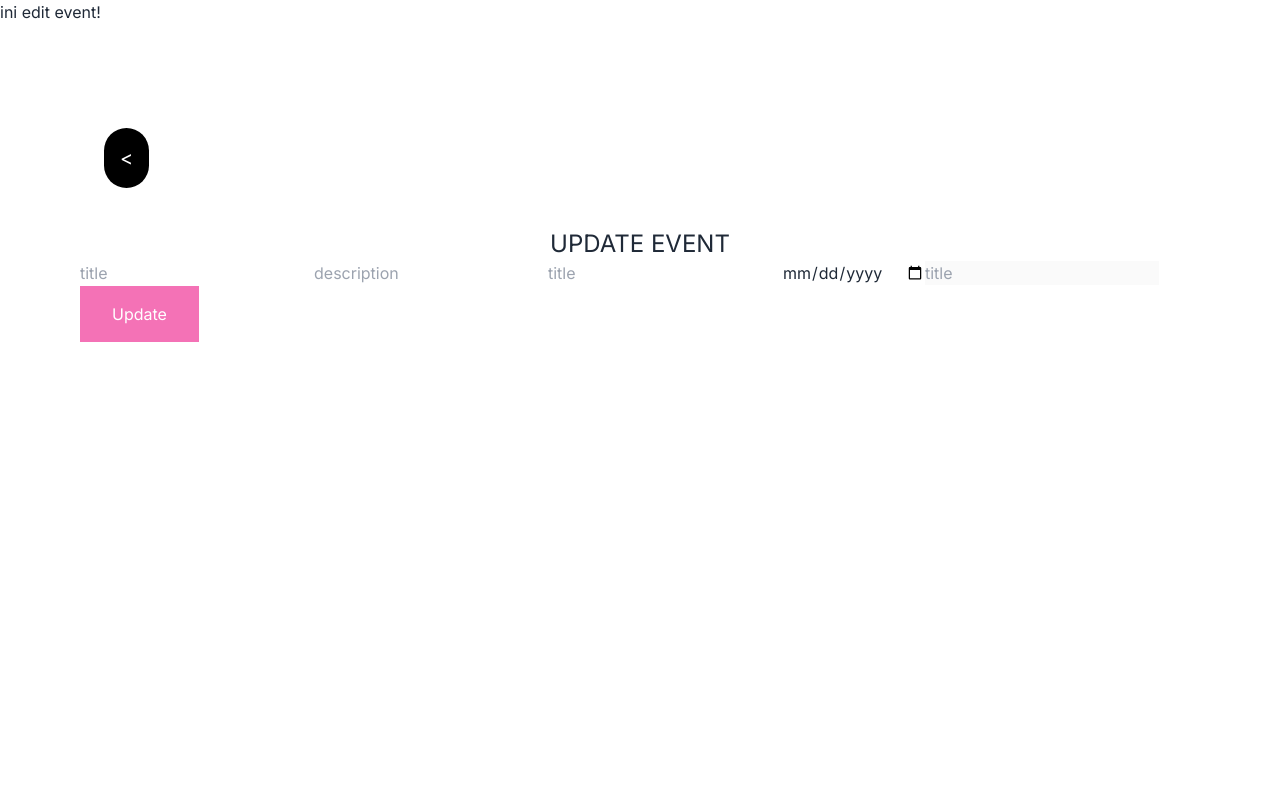
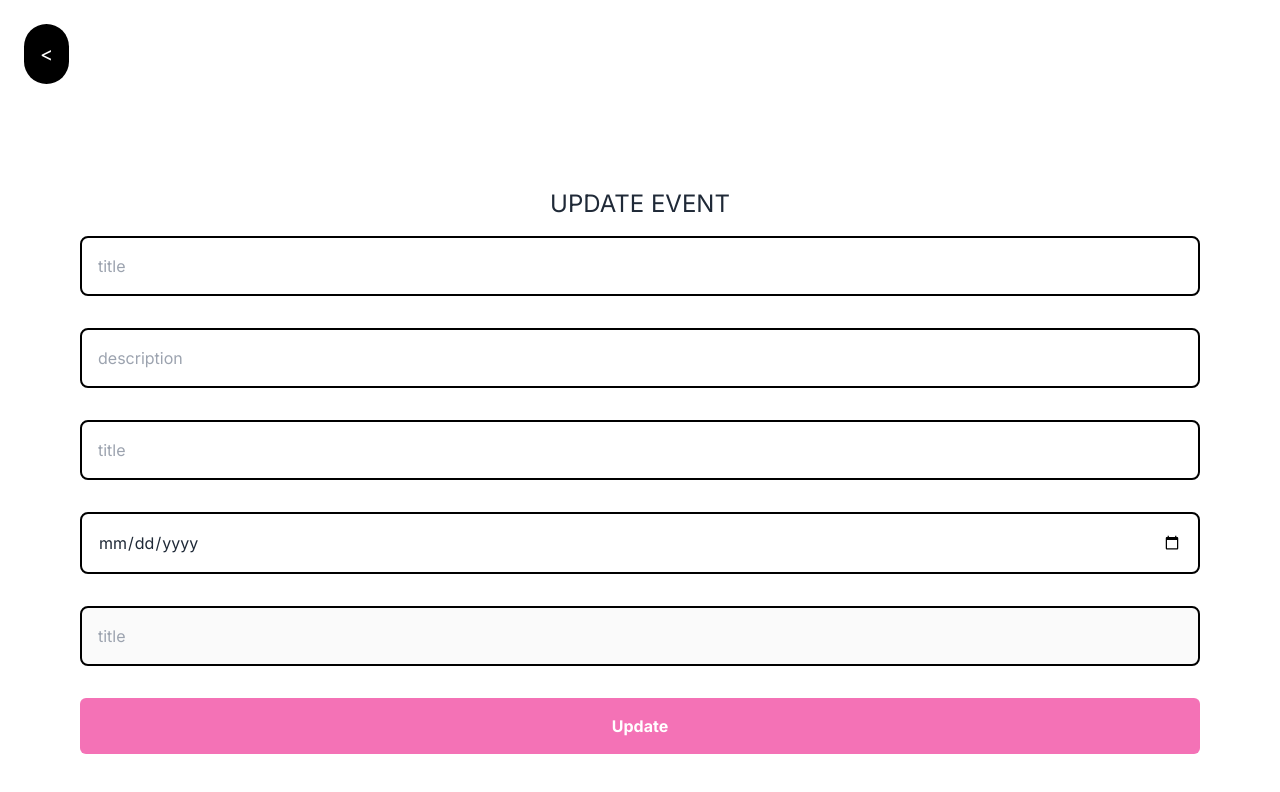
Before and after one commit to fajri-farid/eventmakers-bitwiz, a Next.js app: page /dashboard/my-event/edit-event/1 in a window 1280 px wide. Shown: the top 792 px of the page. Built offline with nearby package versions, Linux system fonts and the light colour scheme; no server answers.

Commit message:
feat: sudah bisa edit dan delete event

```diff
--- a/src/app/(platform)/dashboard/my-event/edit-event/[eventId]/page.js
+++ b/src/app/(platform)/dashboard/my-event/edit-event/[eventId]/page.js
@@ -4,10 +4,7 @@ import React from "react";
 export default function page({ params }) {
   return (
     <div>
-      ini edit event!
-      <div>
-        <EditEvent params={params} />
-      </div>
+      <EditEvent params={params} />
     </div>
   );
 }
--- a/src/components/myEvent/toEditEvent.jsx
+++ b/src/components/myEvent/toEditEvent.jsx
@@ -54,47 +54,52 @@ export const ToEditEvent = ({ event }) => {
         throw new Error("Failed to update event.");
       }
       console.log("Event updated successfully!");
-      router.push("/dashboard");
+      router.push("/dashboard/my-event");
     } catch (error) {
       console.error("Error updating event:", error);
     }
   };
 
   return (
-    <div className="flex flex-col w-full p-20 gap-4">
+    <div>
       <Back />
-      <div>
+      <div className="flex flex-col w-full p-20 gap-4">
         <h2 className="text-center text-2xl">UPDATE EVENT</h2>
         <input
           placeholder="title"
           value={editedTitle}
           onChange={(e) => setEditedTitle(e.target.value)}
+          className="border-2 border-black p-4 mb-4 block rounded-lg w-full"
         />
         <input
           placeholder="description"
           value={editedDescription}
           onChange={(e) => setEditedDescription(e.target.value)}
+          className="border-2 border-black p-4 mb-4 block rounded-lg w-full"
         />
         <input
           placeholder="title"
           value={editedImage}
           onChange={(e) => setEditedImage(e.target.value)}
+          className="border-2 border-black p-4 mb-4 block rounded-lg w-full"
         />
         <input
           type="date"
           placeholder="title"
           value={editedDateTime}
           onChange={(e) => setEditedDateTime(e.target.value)}
+          className="border-2 border-black p-4 mb-4 block rounded-lg w-full"
         />
         <input
           placeholder="title"
           value={editedAuthor}
           onChange={(e) => setEditedAuthor(e.target.value)}
+          className="border-2 border-black p-4 mb-4 block rounded-lg w-full"
           disabled
         />
         <button
           onClick={handleSaveClick}
-          className="bg-pink-400 text-white py-2 px-4 md:py-3 md:px-6 lg:py-4 lg:px-8"
+          className="bg-pink-400 text-white py-2 px-4 md:py-3 md:px-6 lg:py-4 lg:px-8 rounded-md font-bold"
         >
           Update
         </button>
```
